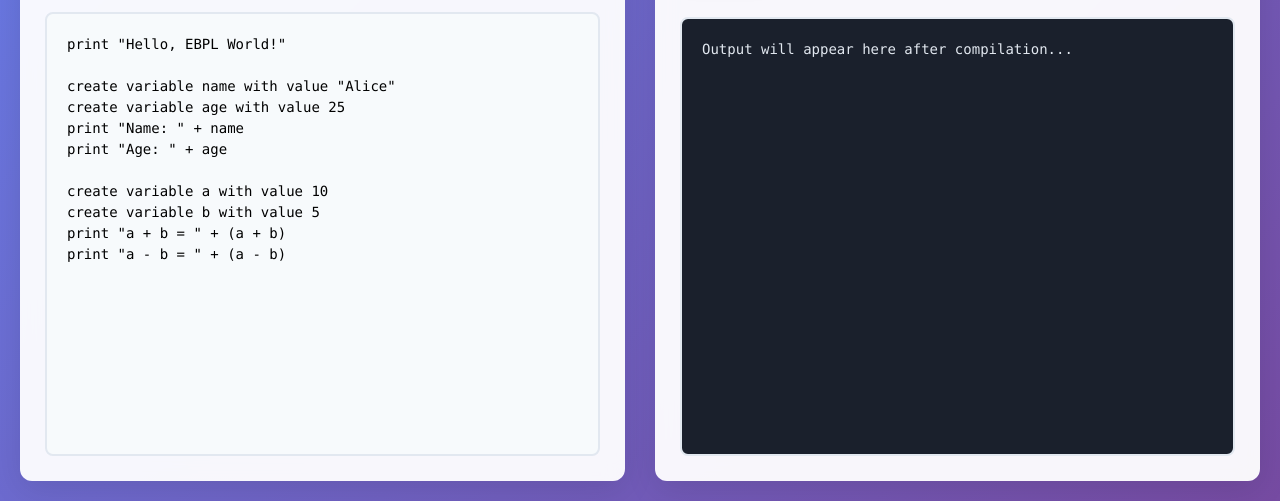
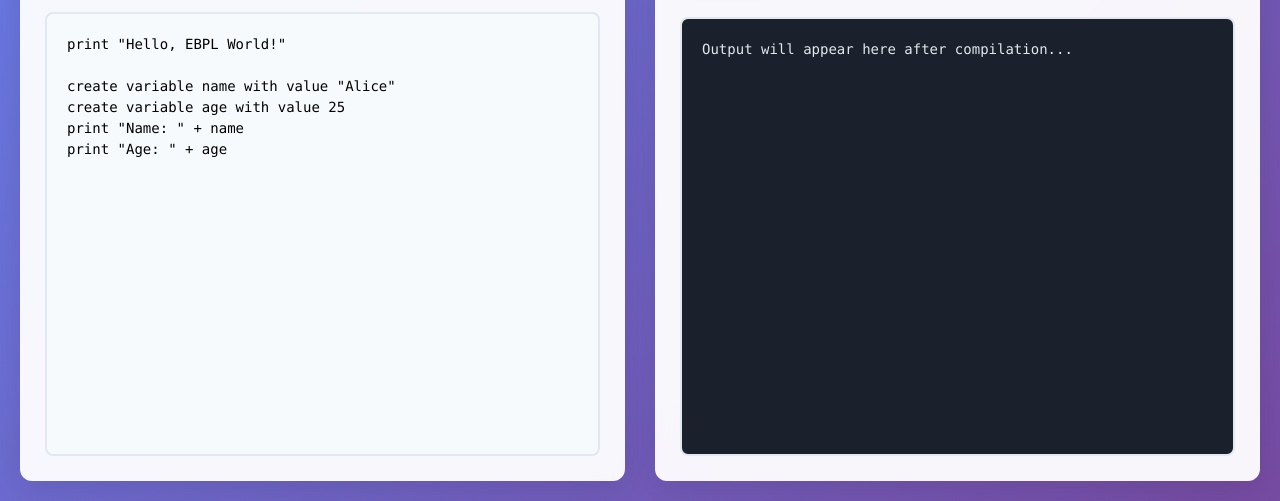
Before and after one commit to Venkat666d/EBPL-Compiler-Project, a plain HTML site: page index.html in a window 1280 px wide. Shown: the part 318-819 px from the top of the page. Drawn offline with Linux system fonts and the light colour scheme.

Commit message:
Update index.html

```diff
--- a/index.html
+++ b/index.html
@@ -1678,7 +1678,7 @@ end while</pre>
 
         // Load default example when page loads
         window.onload = function() {
-            loadExample(`print "Hello, EBPL World!"\n\ncreate variable name with value "Alice"\ncreate variable age with value 25\nprint "Name: " + name\nprint "Age: " + age\n\ncreate variable a with value 10\ncreate variable b with value 5\nprint "a + b = " + (a + b)\nprint "a - b = " + (a - b)`);
+            loadExample(`print "Hello, EBPL World!"\n\ncreate variable name with value "Alice"\ncreate variable age with value 25\nprint "Name: " + name\nprint "Age: " + age`);
         };
     </script>
 </body>
```
